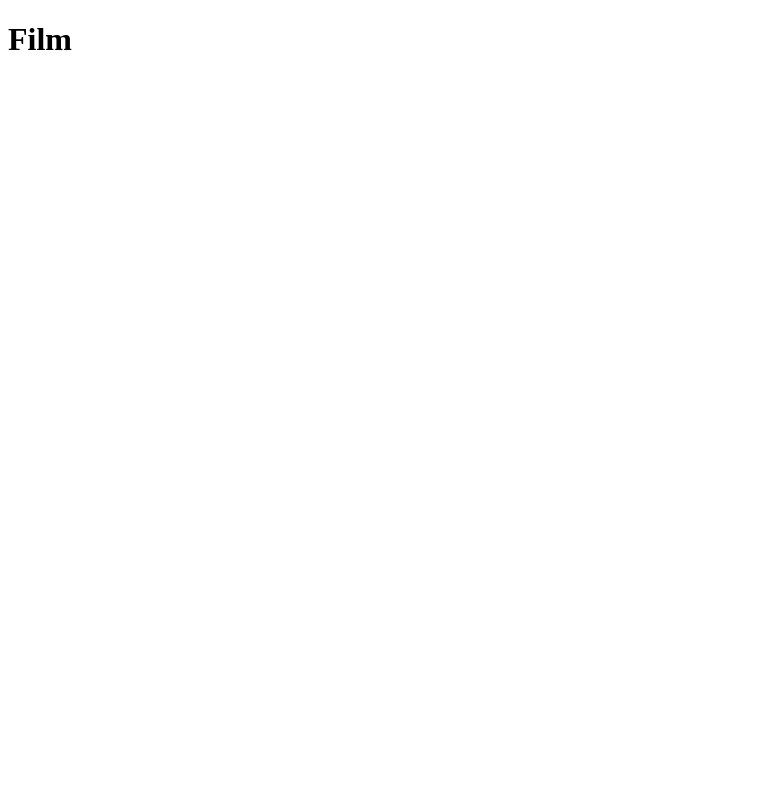
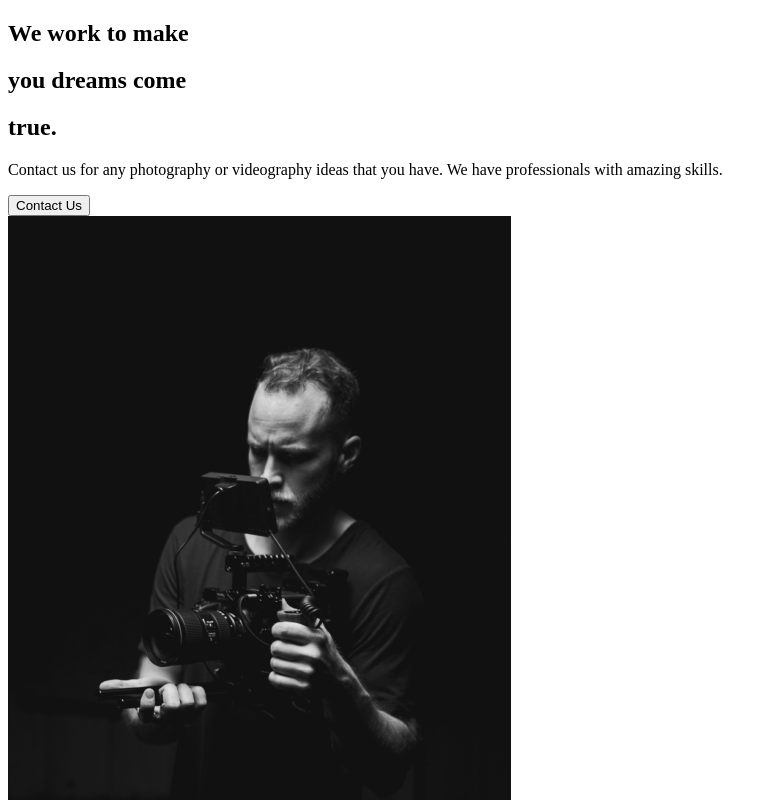
Before and after one commit to MezzUK/react-portfolio, a React (Create React App) app: page / in a window 1280 px wide. Shown: the top 800 px of the page, without its empty margins (0-777 px from the left). Built offline with nearby package versions, Linux system fonts and the light colour scheme.

Commit message:
About Us initial

```diff
--- a/src/App.js
+++ b/src/App.js
@@ -1,9 +1,12 @@
 import React from "react";
+
+//Import pages
+import AboutUs from "./pages/AboutUs";
 
 function App() {
   return (
     <div className="App">
-      <h1>Film</h1>
+      <AboutUs />
     </div>
   );
 }
--- /dev/null
+++ b/src/components/AboutSection.js
@@ -0,0 +1,30 @@
+import React from 'react';
+import home1 from '../img/home1.png'
+
+const AboutSection = () => {
+    return(
+        <div>
+            <div className="description">
+                <div className="title">
+                    <div className="hide">
+                        <h2>We work to make</h2>
+                    </div>
+                    <div className="hide">
+                        <h2>you <span>dreams</span> come</h2>
+                    </div>
+                    <div className="hide">
+                        <h2>true.</h2>
+                    </div>
+                </div>
+                <p>Contact us for any photography or videography ideas that you have.
+                    We have professionals with amazing skills.</p>
+                <button>Contact Us</button>
+                <div className="image">
+                    <img src={home1} alt="Guy with a camera" />
+                </div>
+            </div>
+        </div>
+    )
+}
+
+export default AboutSection;
--- /dev/null
+++ b/src/pages/AboutUs.js
@@ -0,0 +1,12 @@
+import React from "react";
+
+// Page Component
+import AboutSection from '../components/AboutSection';
+
+const AboutUs = () => {
+    return(
+        <AboutSection />
+    )
+}
+
+export default AboutUs;
```
